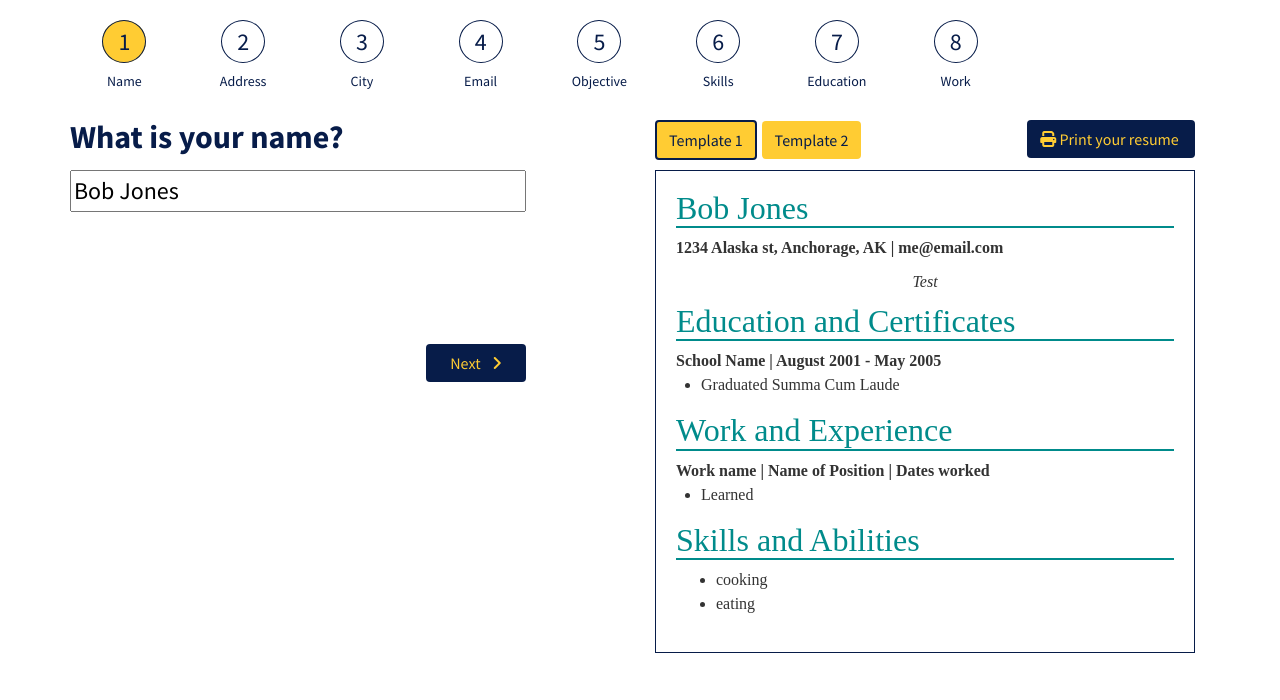
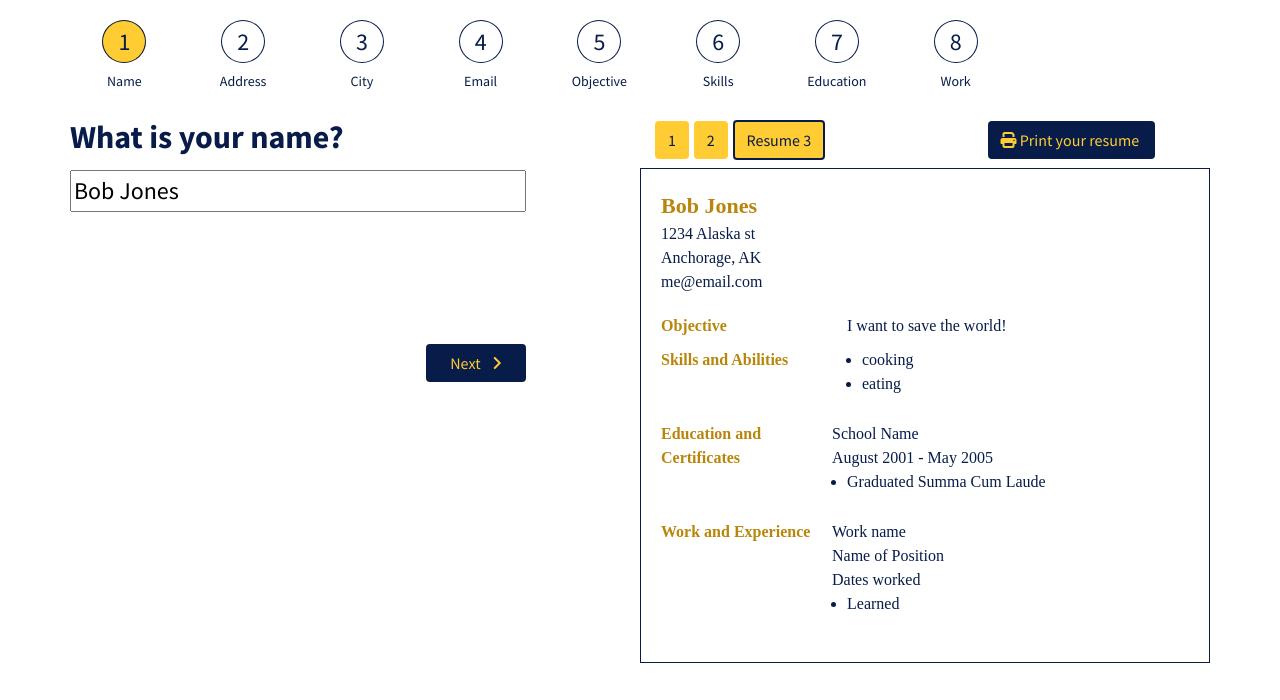
Before and after one commit to adrind/resume_generator, a Django app: page / in a window 1280 px wide. Shown: the part 100-800 px from the top of the page. Run offline with Django 3.2, Linux system fonts and the light colour scheme; some libraries are stand-ins or nearby versions; some web fonts are replaced.

Commit message:
added new template 3 to backend

```diff
--- a/resume/static/css/field_styles.css
+++ b/resume/static/css/field_styles.css
@@ -27,4 +27,20 @@
   font-size: 22px;
   border-bottom: 1px solid #071C49; }
 
+.template-3 p {
+  margin-bottom: 0; }
+.template-3 .resume-header {
+  margin-bottom: 20px; }
+.template-3 .name {
+  font-size: 22px;
+  font-weight: bold;
+  color: darkgoldenrod; }
+.template-3 .resume-preview {
+  margin-bottom: 10px; }
+.template-3 .resume-section-header {
+  color: darkgoldenrod;
+  font-weight: bold; }
+.template-3 ul {
+  padding-left: 15px; }
+
 /*# sourceMappingURL=field_styles.css.map */
--- a/resume/static/css/style.css
+++ b/resume/static/css/style.css
@@ -155,10 +155,6 @@ p {
     margin-bottom: 15px; /* Aligns the preview side with fields */
 }
 
-.print-btn {
-    height: 50px;
-}
-
 .preview-page {
     border: 1px solid #071C49;
     padding: 20px;
--- a/resume/static/js/vues.js
+++ b/resume/static/js/vues.js
@@ -17,6 +17,12 @@ Vue.component('template2', {
     props: ['resume'],
     delimiters: ["[", "]"],
     template: '#template-2'
+});
+
+Vue.component('template3', {
+    props: ['resume'],
+    delimiters: ["[", "]"],
+    template: '#template-3'
 });
 
 Vue.component('single-col', {
@@ -298,7 +304,7 @@ var app = new Vue({
             address: createSingleCol('Address', '1234 Alaska st', 'What is your address?'),
             city: createSingleCol('City', 'Anchorage, AK', 'What is your city?'),
             email: createSingleCol('Email', 'me@email.com', 'What is your email address?'),
-            objective: createDoubleCol('Objective', [createField('objective','paragraph', 'Test')], "What's your goal? What do you want to learn during your next job?", {previewHeader: 'Objective'}),
+            objective: createDoubleCol('Objective', [createField('objective','paragraph', 'I want to save the world!')], "What's your goal? What do you want to learn during your next job?", {previewHeader: 'Objective'}),
             skills: createDoubleCol('Skills', [createField('skills','list', ['cooking', 'eating'], {hasAutocomplete:true})], "What skills do you have?", {previewHeader: 'Skills and Abilities'}),
             education: createDoubleCol('Education', [createFieldSet([createField('name','field', 'School Name', {style: 'bold'}), createField('dates','field', 'August 2001 - May 2005'), createField('description','list', ['Graduated Summa Cum Laude']) ])], "What education do you have?", {fieldTypes: [{key: 'name', label: 'School name', type: 'field'}, {key:'dates', label: 'Years attended', type: 'field'}, {key:'description',label:'Things you did', type: 'list'}],label: 'Add an education:', previewHeader: 'Education and Certificates'}),
             work: createDoubleCol('Work', [createFieldSet([createField('name','field', 'Work name', {style: 'bold'}), createField('title', 'field', 'Name of Position'), createField('dates','field', 'Dates worked'), createField('description','list', ['Learned']) ])], "What work have you done?", {fieldTypes: [{key: 'name', label: 'Work name', type: 'field'}, {key: 'title', label: 'Title at company', type: 'field'}, {key:'dates', label: 'Years worked', type: 'field'}, {key:'description',label:'Things you did', type: 'list'}],label: 'Add an work:', previewHeader: 'Work and Experience'})
@@ -308,7 +314,7 @@ var app = new Vue({
         newListItem: '',
         newRichListItem: {},
         isAddingNewItem: false,
-        templateSelected: 1
+        templateSelected: 3
     },
     methods: {
         nextButtonClicked: function (event) {
--- a/resume/static/sass/field_styles.sass
+++ b/resume/static/sass/field_styles.sass
@@ -34,3 +34,23 @@ $gray: #333333
         text-transform: uppercase
         font-size: 22px
         border-bottom: 1px solid $dark-blue
+
+.template-3
+    p
+        margin-bottom: 0
+    .resume-header
+        margin-bottom: 20px
+    .name
+        font-size: 22px
+        font-weight: bold
+        color: darkgoldenrod
+
+    .resume-preview
+        margin-bottom: 10px
+
+    .resume-section-header
+        color: darkgoldenrod
+        font-weight: bold
+
+    ul
+        padding-left: 15px
--- a/resume/templates/resume/resume.html
+++ b/resume/templates/resume/resume.html
@@ -38,20 +38,27 @@
                 </div>
             </div>
             <div class="col preview">
-                <div class="print-btn">
-                    <button class="btn btn-base-alt template-btn" v-on:click="templateSelected = 1" v-bind:class="{selected: templateSelected == 1}">Template 1</button>
-                    <button class="btn btn-base-alt template-btn" v-on:click="templateSelected = 2" v-bind:class="{selected: templateSelected == 2}">Template 2</button>
-                    <button class="btn btn-base float-right" v-on:click="printResume"><i class="fa fa-print" aria-hidden="true"></i> Print your resume </button>
+                <div class="row mb-2">
+                    <div class="col-7">
+                        <button class="btn btn-base-alt template-btn" v-on:click="templateSelected = 1" v-bind:class="{selected: templateSelected == 1}"><span v-if="templateSelected == 1">Resume </span>1</button>
+                        <button class="btn btn-base-alt template-btn" v-on:click="templateSelected = 2" v-bind:class="{selected: templateSelected == 2}"><span v-if="templateSelected == 2">Resume </span>2</button>
+                        <button class="btn btn-base-alt template-btn" v-on:click="templateSelected = 3" v-bind:class="{selected: templateSelected == 3}"><span v-if="templateSelected == 3">Resume </span>3</button>
+                    </div>
+                    <div class="col-5">
+                        <button class="btn btn-base" v-on:click="printResume"><i class="fa fa-print" aria-hidden="true"></i> Print your resume </button>
+                    </div>
                 </div>
-                <div class="preview-page" id="resume-2">
+                <div class="preview-page row" id="resume-2">
                     <template1 :resume="resume" v-if="templateSelected === 1"></template1>
                     <template2 :resume="resume" v-if="templateSelected === 2"></template2>
+                    <template3 :resume="resume" v-if="templateSelected === 3"></template3>
                 </div>
             </div>
         </div>
     </section>
     {% include 'resume/resume_templates/template_1.html' %}
     {% include 'resume/resume_templates/template_2.html' %}
+    {% include 'resume/resume_templates/template_3.html' %}
     {% include 'resume/includes/list.html' %}
     {% include 'resume/includes/list-item.html' %}
     {% include 'resume/includes/single-col.html' %}
--- /dev/null
+++ b/resume/templates/resume/resume_templates/template_3.html
@@ -0,0 +1,65 @@
+<script type="text/x-template" id="template-3">
+    <div class="preview-item template-3">
+        <div class="row">
+            <div class="col resume-header">
+                <div class="name">[resume.name.data]</div>
+                <div>[resume.address.data]</div>
+                <div>[resume.city.data]</div>
+                <div>[resume.email.data]</div>
+            </div>
+        </div>
+        <div class="row resume-preview">
+            <div class="col-4 resume-section-header">
+                [resume.objective.previewHeader]
+            </div>
+            <div class="col">
+                <div class="objective" v-for="objective in resume.objective.data">[objective.data]</div>
+            </div>
+        </div>
+        <div class="row resume-preview">
+            <div class="col-4 resume-section-header">
+                [resume.skills.previewHeader]
+            </div>
+            <div class="col">
+                    <ul v-for="skillSet in resume.skills.data">
+                        <li v-for="skill in skillSet.data">[skill]</li>
+                    </ul>
+            </div>
+        </div>
+        <div class="row resume-preview">
+            <div class="col-4 resume-section-header">
+                [resume.education.previewHeader]
+            </div>
+            <div class="col">
+                <div class="education-section" v-for="edSet in resume.education.data">
+                    <div class="row">
+                        <p>[edSet.fields.name.data]</p>
+                        <p>[edSet.fields.dates.data]</p>
+                        <ul v-if="edSet.fields.description.isList">
+                            <li v-for="skill in edSet.fields.description.data">[skill]</li>
+                        </ul>
+                    </div>
+                </div>
+            </div>
+        </div>
+        <div class="row resume-preview">
+            <div class="col-4 resume-section-header">
+                [resume.work.previewHeader]
+            </div>
+            <div class="col">
+                <div class="work-section" v-for="workSet in resume.work.data">
+                    <div class="row">
+                        <p>[workSet.fields.name.data]</p>
+                        <p>[workSet.fields.title.data]</p>
+                        <p>[workSet.fields.dates.data]</p>
+                    </div>
+                    <div class="row">
+                        <ul v-if="workSet.fields.description.isList">
+                            <li v-for="skill in workSet.fields.description.data">[skill]</li>
+                        </ul>
+                    </div>
+                </div>
+            </div>
+        </div>
+    </div>
+</script>
--- a/resume/views.py
+++ b/resume/views.py
@@ -2,201 +2,13 @@ from django.shortcuts import render
 from django.http import HttpResponse
 from reportlab.lib.pagesizes import letter
 from reportlab.pdfgen import canvas
-from reportlab.platypus import Paragraph, ListFlowable
 from tempfile import NamedTemporaryFile
 from django.http import JsonResponse
 
-from . import utils
+from .templates import build_resume_1, build_resume_2, build_resume_3
 
 import os
 import json
-
-styles = utils.create_template_2_stylesheet()
-list_style = styles["UnorderedList"]
-
-# Create your views here.
-WIDTH, HEIGHT = letter
-
-TOP_MARGIN = HEIGHT - 50
-LEFT_MARGIN = 50
-LIST_LEFT_INDENT = 20
-
-FIRST_COL_HEADER = WIDTH/2
-FIRST_COL_START = WIDTH + LEFT_MARGIN
-
-LINE_HEIGHT = 20
-SPACER = 20
-TITLE_SPACER = 10
-
-MAX_HEIGHT = 100
-
-TOP_TABLE_MARGIN = HEIGHT - 200
-
-FIRST_COL_WIDTH = (WIDTH - LEFT_MARGIN)/5
-SECOND_COL_WIDTH = (WIDTH - LEFT_MARGIN) * 4/5
-SECOND_COL_START = FIRST_COL_WIDTH + LEFT_MARGIN
-
-def create_center_field(canvas, starting_height, body, style):
-    return create_header_field(canvas, starting_height, 0, body, style)
-def create_left_field(canvas, starting_height, body, style):
-    return create_header_field(canvas, starting_height, LEFT_MARGIN, body, style)
-def create_right_field(canvas, starting_height, body, style):
-    return create_header_field(canvas, starting_height, 0 - LEFT_MARGIN, body, style)
-
-def create_left_list(canvas, starting_height, body, style):
-    return create_list(canvas, starting_height, WIDTH+LEFT_MARGIN, body, style)
-
-#Header fields are simple fields used at the top of a resume
-def create_header_field(canvas, starting_height, starting_width, body, style):
-    field = Paragraph(body, style=style)
-    w1, h1 = field.wrap(WIDTH, MAX_HEIGHT)
-
-    field.drawOn(canvas, starting_width, starting_height - h1)
-
-    return starting_height - h1
-
-def create_list(canvas, starting_height, starting_width, list, style):
-    bullet_list = []
-    for item in list['data']:
-        bullet_list.append(Paragraph(item, style=style))
-    list = ListFlowable(bullet_list, bulletType='bullet', start='bulletchar', bulletFontName='Times-Roman',
-                                   bulletFontSize=16, style=list_style)
-
-    w1, h1 = list.wrapOn(canvas, WIDTH, MAX_HEIGHT)
-    list.drawOn(canvas, starting_width - w1 + LIST_LEFT_INDENT, starting_height - h1)
-
-    return starting_height - h1
-
-def draw_line(canvas, starting_height):
-    p = canvas.beginPath()
-    p.moveTo(LEFT_MARGIN, starting_height)
-    p.lineTo(WIDTH - LEFT_MARGIN, starting_height)
-    canvas.drawPath(p)
-
-#A resume field is a basic field that spans two columns: a header (left col) and body (right col)
-def create_resume_field(canvas, starting_height, header_text, values, style):
-    first_col = Paragraph(header_text, style=styles['Field-Header'])
-    second_col = []
-
-    for field in values:
-        if field['style'] != '':
-            second_col_style = styles[field['style']]
-        else:
-            second_col_style = style
-
-        if field['type'] == 'paragraph' or field['type'] == 'field':
-            second_col.append(Paragraph(field['data'], style=second_col_style))
-        if field['type'] == 'spacer':
-            second_col.append(field)
-        if field['type'] == 'list':
-            bullet_list = []
-            for item in field['data']:
-                bullet_list.append(Paragraph(item, style=second_col_style))
-            second_col.append(ListFlowable(bullet_list, bulletType='bullet', start='bulletchar', bulletFontName='Times-Roman',
-                                     bulletFontSize=16, style=list_style))
-
-    w1, h1 = first_col.wrapOn(canvas, FIRST_COL_WIDTH, MAX_HEIGHT)
-    first_col.drawOn(canvas, LEFT_MARGIN, starting_height - h1)
-
-    for paragraph in second_col:
-        if type(paragraph) is dict:
-            #then we know it's just a spacer
-            starting_height -= paragraph['data']
-        else:
-            w2, h2 = paragraph.wrapOn(canvas, SECOND_COL_WIDTH, MAX_HEIGHT)
-            paragraph.drawOn(canvas, SECOND_COL_START, starting_height - h2)
-            starting_height -= h2
-
-    return starting_height
-
-
-def fetch_field(resume, field_id):
-    return next(field for field in resume if field['id'] == field_id)
-
-def build_resume_2(canvas, resume, starting_height):
-    styles = utils.create_template_2_stylesheet()
-    name = fetch_field(resume, 'Name')
-
-    starting_height = create_center_field(canvas, starting_height, name['data'], styles['Name'])
-    starting_height -= SPACER
-    create_left_field(canvas, starting_height, fetch_field(resume, 'Address')['data'], styles['Normal'])
-    starting_height = create_right_field(canvas, starting_height, fetch_field(resume, 'Email')['data'], styles['right'])
-    starting_height = create_left_field(canvas, starting_height, fetch_field(resume, 'City')['data'], styles['Normal'])
-    starting_height -=SPACER
-
-    starting_height = create_left_field(canvas, starting_height, fetch_field(resume, 'Skills')['data']['header'], styles['h2-heading'])
-    draw_line(canvas, starting_height)
-    starting_height -= TITLE_SPACER
-    starting_height = create_left_list(canvas, starting_height, fetch_field(resume, 'Skills')['data']['values'][0], styles['Normal'])
-    starting_height -= SPACER
-
-    starting_height = create_left_field(canvas, starting_height, fetch_field(resume, 'Work')['data']['header'], styles['h2-heading'])
-    draw_line(canvas, starting_height)
-    starting_height -= TITLE_SPACER
-
-    for work in fetch_field(resume, 'Work')['data']['values']:
-        create_left_field(canvas, starting_height, work['name']['data'] + ', ' + work['title']['data'], styles['Normal'])
-        starting_height = create_right_field(canvas, starting_height, work['dates']['data'], styles['right'])
-        starting_height -= TITLE_SPACER
-        starting_height = create_left_list(canvas, starting_height, work['description'], styles['Normal'])
-        starting_height -= SPACER
-
-    starting_height = create_left_field(canvas, starting_height, fetch_field(resume, 'Education')['data']['header'], styles['h2-heading'])
-    draw_line(canvas, starting_height)
-    starting_height -= TITLE_SPACER
-
-    for ed in fetch_field(resume, 'Education')['data']['values']:
-        create_left_field(canvas, starting_height, ed['name']['data'], styles['Normal'])
-        starting_height = create_right_field(canvas, starting_height, ed['dates']['data'], styles['right'])
-
-        starting_height -= TITLE_SPACER
-        starting_height = create_left_list(canvas, starting_height, ed['description'], styles['Normal'])
-        starting_height -= SPACER
-
-    return
-
-def build_resume_1(canvas, resume, starting_height):
-    styles = utils.create_template_1_stylesheet()
-    starting_height = create_left_field(canvas, starting_height, fetch_field(resume, 'Name')['data'], styles['Header'])
-    starting_height -= TITLE_SPACER
-
-    canvas.setStrokeColor(utils.RESUME2_HEADER_COLOR)
-    draw_line(canvas, starting_height)
-    starting_height -= TITLE_SPACER
-
-    starting_height = create_left_field(canvas, starting_height, fetch_field(resume, 'Address')['data'] + ', ' + fetch_field(resume, 'City')['data'] + ' | ' + fetch_field(resume, 'Email')['data'], styles['SubHeader'])
-    starting_height -= SPACER
-
-    starting_height = create_center_field(canvas, starting_height, fetch_field(resume, 'Objective')['data']['values'][0]['data'], styles['Italic'])
-
-    starting_height -= SPACER
-
-    starting_height = create_left_field(canvas, starting_height, fetch_field(resume, 'Education')['data']['header'], styles['SectionHeader'])
-    draw_line(canvas, starting_height)
-    starting_height -= TITLE_SPACER
-
-    for ed in fetch_field(resume, 'Education')['data']['values']:
-        starting_height = create_left_field(canvas, starting_height, ed['name']['data'] + ' | ' + ed['dates']['data'], styles['SubHeader'])
-
-        starting_height -= TITLE_SPACER
-        starting_height = create_left_list(canvas, starting_height, ed['description'], styles['Normal'])
-        starting_height -= SPACER
-
-    starting_height = create_left_field(canvas, starting_height, fetch_field(resume, 'Work')['data']['header'], styles['SectionHeader'])
-    draw_line(canvas, starting_height)
-    starting_height -= TITLE_SPACER
-
-    for work in fetch_field(resume, 'Work')['data']['values']:
-        starting_height = create_left_field(canvas, starting_height, work['name']['data'] + ' | ' + work['title']['data'] + ' | ' + work['dates']['data'], styles['SubHeader'])
-        starting_height -= TITLE_SPACER
-        starting_height = create_left_list(canvas, starting_height, work['description'], styles['Normal'])
-        starting_height -= SPACER
-
-    starting_height = create_left_field(canvas, starting_height, fetch_field(resume, 'Skills')['data']['header'], styles['SectionHeader'])
-    draw_line(canvas, starting_height)
-    starting_height -= TITLE_SPACER
-    starting_height = create_left_list(canvas, starting_height, fetch_field(resume, 'Skills')['data']['values'][0], styles['Normal'])
-    starting_height -= SPACER
 
 
 def home(request):
@@ -222,10 +34,11 @@ def get_resume(request):
     resume_canvas = canvas.Canvas(response, pagesize=letter)
 
     if data['template'] == 1:
-        build_resume_1(resume_canvas, data['data'], TOP_MARGIN)
+        build_resume_1(resume_canvas, data['data'])
+    if data['template'] == 2:
+        build_resume_2(resume_canvas, data['data'])
     else:
-        build_resume_2(resume_canvas, data['data'], TOP_MARGIN)
-
+        build_resume_3(resume_canvas, data['data'])
 
     resume_canvas.showPage()
     with NamedTemporaryFile(dir=os.path.dirname(os.path.abspath(__file__))+'/tmp', delete=False) as tmp:
```
Also changed, not shown: resume/stylesheets.py (renamed from resume/utils.py, +27 -24 lines), resume/templates.py (added, +238 -0 lines), 1 other file.
